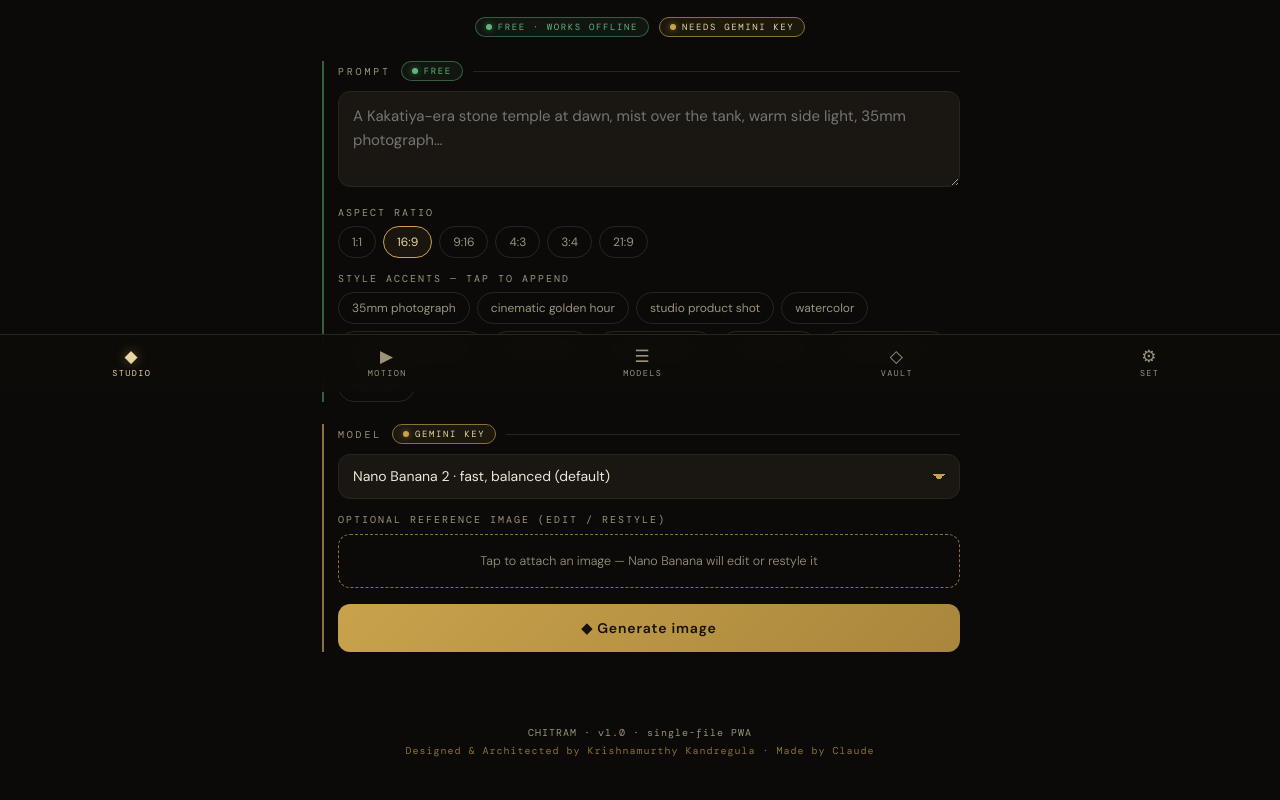
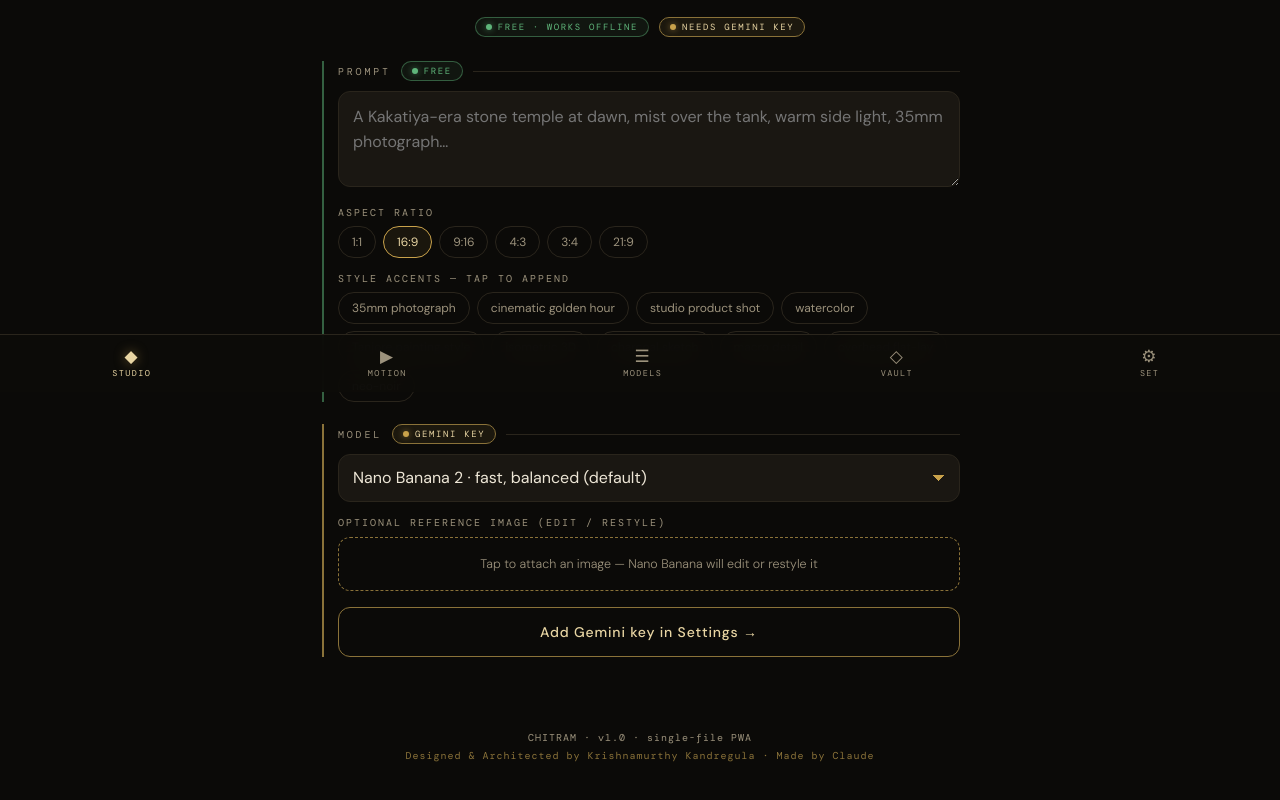
Before and after one commit to kkandregula-AI/Chitram, a plain HTML site: page index.html in a window 1280 px wide. Shown: the part 408-1208 px from the top of the page. Drawn offline with nearby package versions, Linux system fonts and the light colour scheme; a web font is replaced by a local one.

Commit message:
Add files via upload

```diff
--- a/index.html
+++ b/index.html
@@ -2,7 +2,7 @@
 <html lang="en">
 <head>
 <meta charset="UTF-8">
-<meta name="viewport" content="width=device-width, initial-scale=1.0, viewport-fit=cover">
+<meta name="viewport" content="width=device-width, initial-scale=1.0, maximum-scale=1.0, viewport-fit=cover">
 <meta name="theme-color" content="#0B0A08">
 <meta name="apple-mobile-web-app-capable" content="yes">
 <meta name="apple-mobile-web-app-status-bar-style" content="black-translucent">
@@ -27,13 +27,13 @@
   --r:14px;
 }
 *{margin:0;padding:0;box-sizing:border-box;-webkit-tap-highlight-color:transparent}
-html{scroll-behavior:smooth}
+html{scroll-behavior:smooth;overflow-x:hidden;width:100%}
 body{
   background:var(--ink);color:var(--text);
   font-family:'DM Sans',system-ui,sans-serif;font-weight:300;
   min-height:100vh;min-height:100dvh;
   padding-bottom:calc(76px + env(safe-area-inset-bottom));
-  overflow-x:hidden;
+  overflow-x:hidden;width:100%;max-width:100%;position:relative;
 }
 h1,h2,h3,.display{font-family:'Cinzel',serif}
 .mono{font-family:'DM Mono',monospace}
@@ -43,7 +43,7 @@ input,textarea,select{font-family:inherit;color:var(--text)}
 
 /* ---------- header ---------- */
 header{
-  padding:calc(18px + env(safe-area-inset-top)) 20px 14px;
+  padding:calc(18px + env(safe-area-inset-top)) calc(20px + env(safe-area-inset-right)) 14px calc(20px + env(safe-area-inset-left));
   border-bottom:1px solid var(--line);
   display:flex;align-items:baseline;justify-content:space-between;gap:10px;
   position:sticky;top:0;background:rgba(11,10,8,.92);backdrop-filter:blur(12px);-webkit-backdrop-filter:blur(12px);z-index:50;
@@ -73,8 +73,8 @@ header{
 .frame .ratio-label{font-family:'DM Mono',monospace;font-size:11px;letter-spacing:.2em;color:var(--gold-dim)}
 
 /* ---------- layout ---------- */
-main{max-width:680px;margin:0 auto}
-.panel{display:none;padding:14px 20px 30px;animation:fadeUp .35s ease}
+main{max-width:680px;margin:0 auto;width:100%}
+.panel{display:none;padding:14px calc(20px + env(safe-area-inset-right)) 30px calc(20px + env(safe-area-inset-left));animation:fadeUp .35s ease}
 .panel.active{display:block}
 @keyframes fadeUp{from{opacity:0;transform:translateY(8px)}to{opacity:1;transform:none}}
 @media (prefers-reduced-motion:reduce){.panel.active{animation:none}.frame{transition:none}}
@@ -103,12 +103,12 @@ main{max-width:680px;margin:0 auto}
 
 textarea{
   width:100%;background:var(--ink-3);border:1px solid var(--line);border-radius:12px;
-  padding:13px 14px;font-size:15px;line-height:1.55;resize:vertical;min-height:96px;outline:none;
+  padding:13px 14px;font-size:16px;line-height:1.55;resize:vertical;min-height:96px;outline:none;
 }
 textarea:focus,input:focus,select:focus{border-color:var(--gold-dim)}
 input[type=text],input[type=password],select{
   width:100%;background:var(--ink-3);border:1px solid var(--line);border-radius:12px;
-  padding:12px 14px;font-size:14px;outline:none;
+  padding:12px 14px;font-size:16px;outline:none;
 }
 select{appearance:none;-webkit-appearance:none;background-image:linear-gradient(45deg,transparent 50%,var(--gold) 50%),linear-gradient(135deg,var(--gold) 50%,transparent 50%);background-position:calc(100% - 20px) 50%,calc(100% - 14px) 50%;background-size:6px 6px;background-repeat:no-repeat}
 label.fld{display:block;font-family:'DM Mono',monospace;font-size:10px;letter-spacing:.2em;text-transform:uppercase;color:var(--text-dim);margin:14px 0 7px}
@@ -246,7 +246,7 @@ a{color:var(--gold)}
     <div class="up-zone" id="upZone" onclick="document.getElementById('upFile').click()">Tap to attach an image — Nano Banana will edit or restyle it</div>
     <input type="file" id="upFile" accept="image/*" hidden>
 
-    <button class="btn btn-gold" id="genImgBtn" onclick="generateImage()">◆ Generate image</button>
+    <button class="btn btn-gold" id="genImgBtn">◆ Generate image</button>
     <div class="status" id="imgStatus"></div>
     <div class="result" id="imgResult"></div>
     </div>
@@ -282,7 +282,7 @@ a{color:var(--gold)}
       <option value="veo3fast">Veo 3 Fast · quicker, lower cost</option>
     </select>
 
-    <button class="btn btn-gold" id="genVidBtn" onclick="generateVideo()">◆ Generate video</button>
+    <button class="btn btn-gold" id="genVidBtn">◆ Generate video</button>
     <div class="status" id="vidStatus"></div>
     <div class="result" id="vidResult"></div>
     </div>
@@ -539,6 +539,18 @@ function refreshKeyPill(){
   const p = $("keyPill");
   if(getKey()){ p.classList.add("on"); p.textContent = "key active"; }
   else { p.classList.remove("on"); p.textContent = "no key · free mode"; }
+  refreshGenButtons();
+}
+function refreshGenButtons(){
+  const hasKey = !!getKey();
+  const ib = $("genImgBtn"), vb = $("genVidBtn");
+  if(hasKey){
+    ib.textContent = "◆ Generate image";   ib.className = "btn btn-gold"; ib.onclick = generateImage;
+    vb.textContent = "◆ Generate video";   vb.className = "btn btn-gold"; vb.onclick = generateVideo;
+  }else{
+    ib.textContent = "Add Gemini key in Settings →"; ib.className = "btn btn-line"; ib.onclick = ()=>go("settings");
+    vb.textContent = "Add Gemini key in Settings →"; vb.className = "btn btn-line"; vb.onclick = ()=>go("settings");
+  }
 }
 
 /* ---------- IMAGE generation (Nano Banana) ---------- */
```
